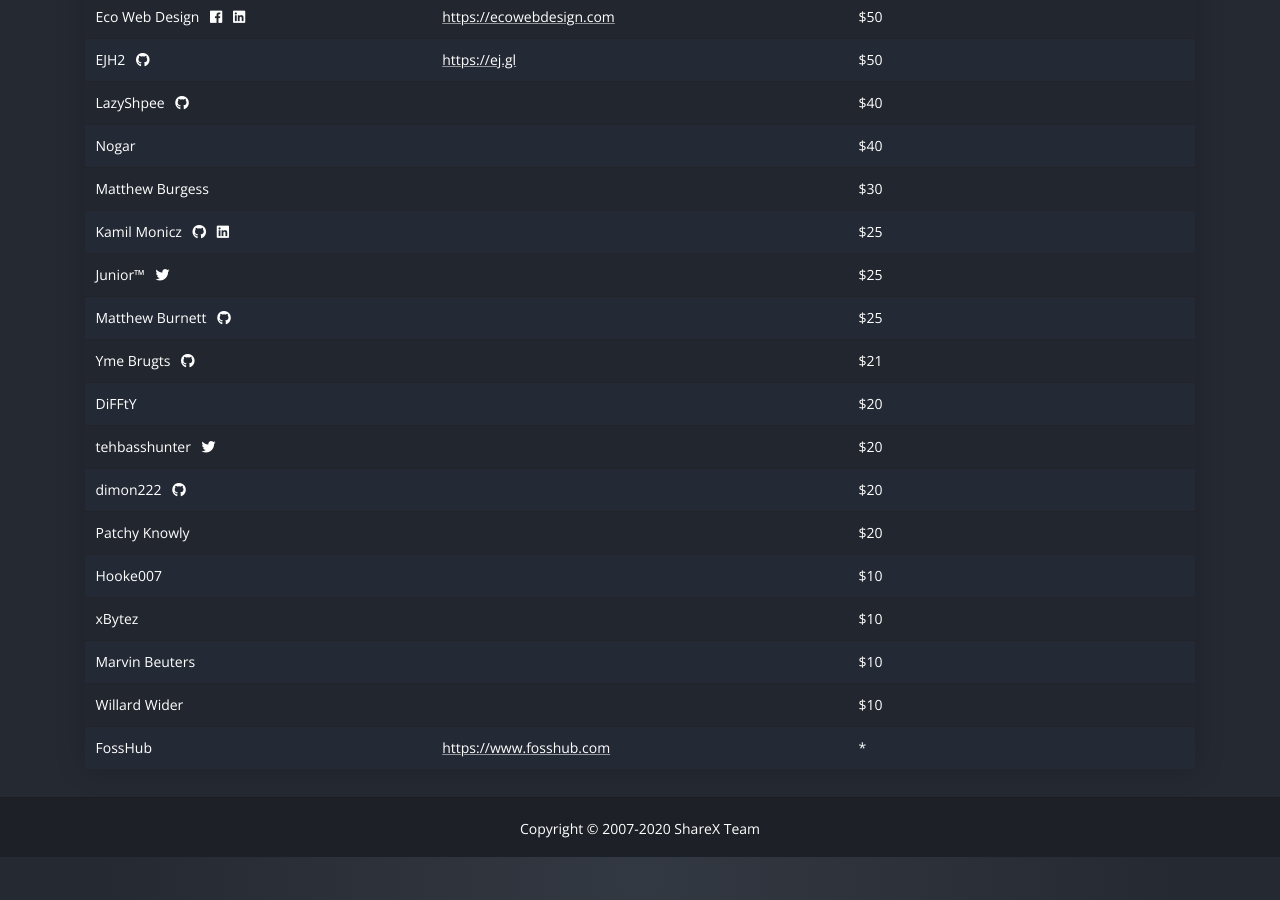
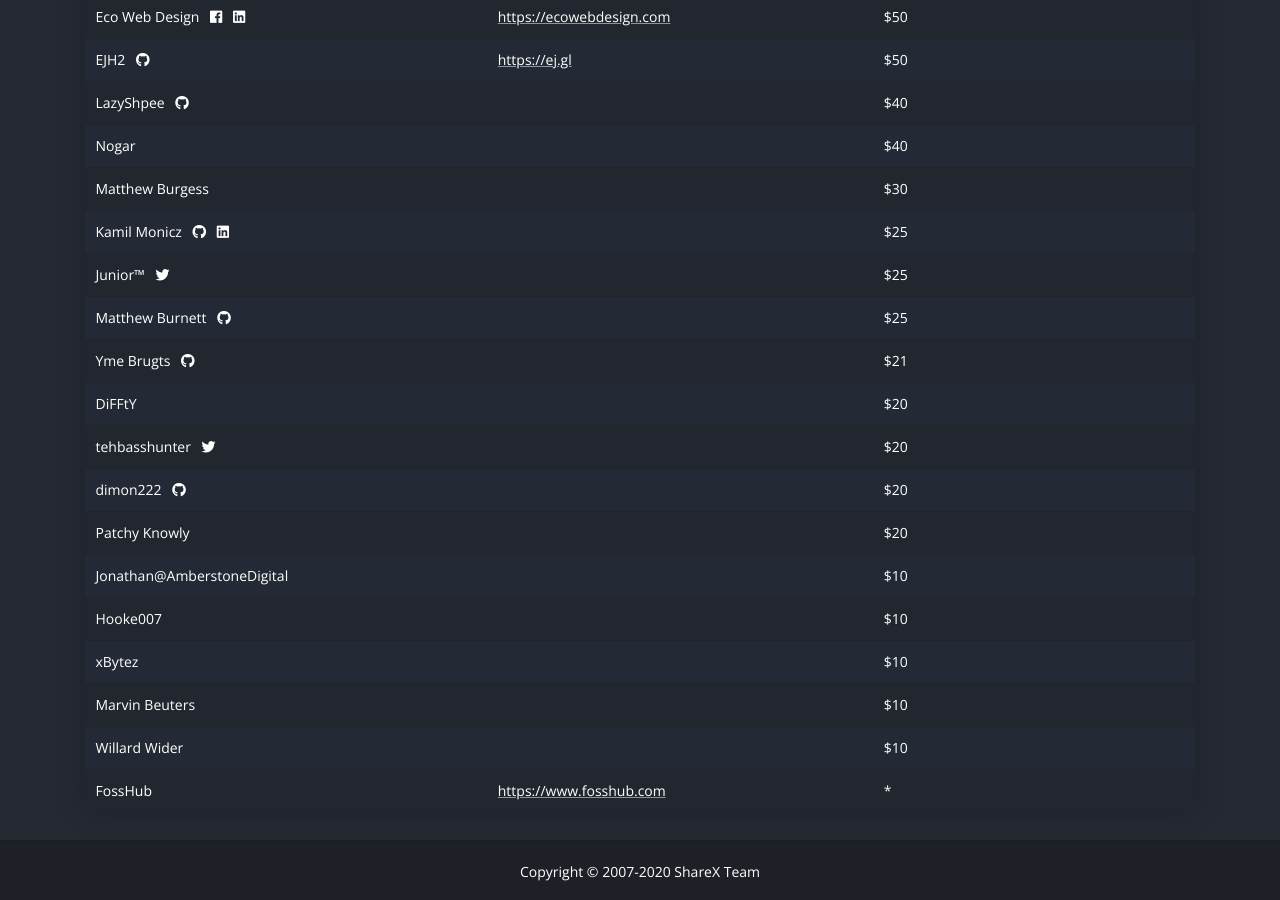
Before and after one commit to ShareX/sharex.github.io, a Jekyll site: the page built from donate/index.html, in a window 1280 px wide and 900 px high, scrolled down 1729 px. Built offline with Jekyll 4.4.1, drawn with Linux system fonts in a browser that asks for light colours.

Commit message:
Update donators.yml

```diff
--- a/_data/donators.yml
+++ b/_data/donators.yml
@@ -166,3 +166,6 @@
   github: https://github.com/rosieleung
   website: https://rosieleung.com
   amount: 60
+
+- name: Jonathan@AmberstoneDigital
+  amount: 10
```
